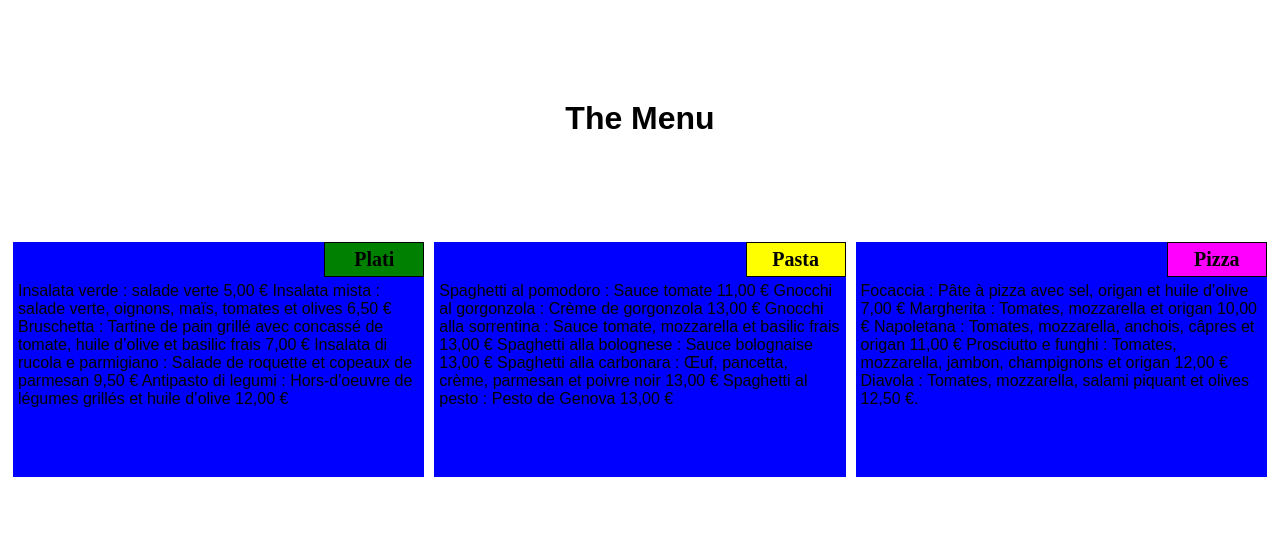
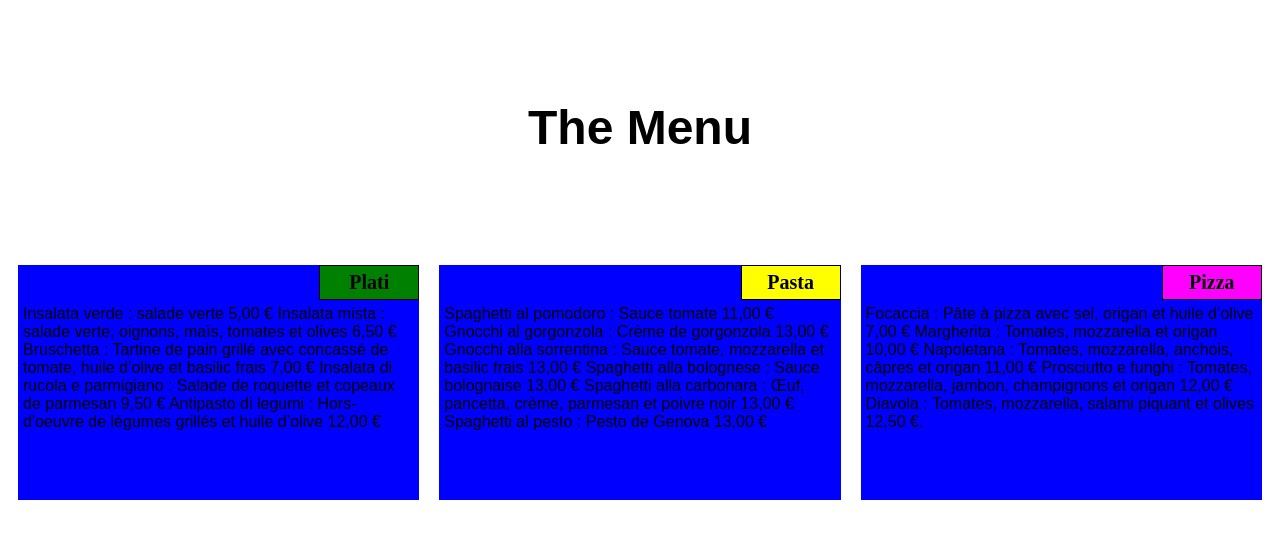
Before and after one commit to hernanvelasco/Module2solution, a plain HTML site: page index.html in a window 1280 px wide. Drawn offline with Linux system fonts and the light colour scheme.

Commit message:
Update index.html

```diff
--- a/index.html
+++ b/index.html
@@ -18,7 +18,7 @@ h1 {
   text-align: center;
   font-family: Arial;
   font-weight: bold;
-  font-size: 200%
+  font-size: 300%
 }
 
 section {
@@ -35,7 +35,7 @@ p {
 div {
 
   background-color: blue;
-  border: 5px solid white;
+  border: 10px solid white;
   width: 100%;
   margin-right: auto;
   margin-left: auto;
```
